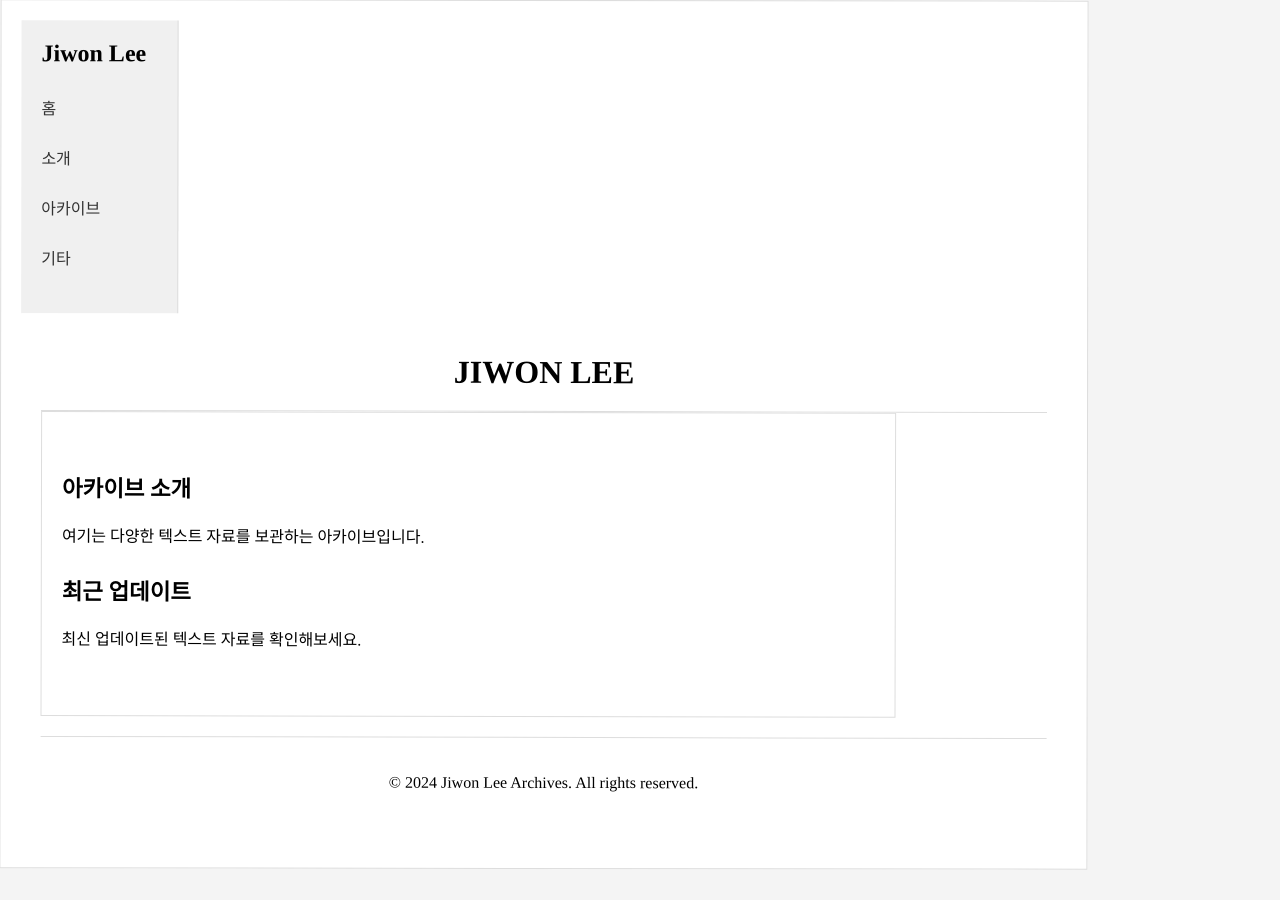
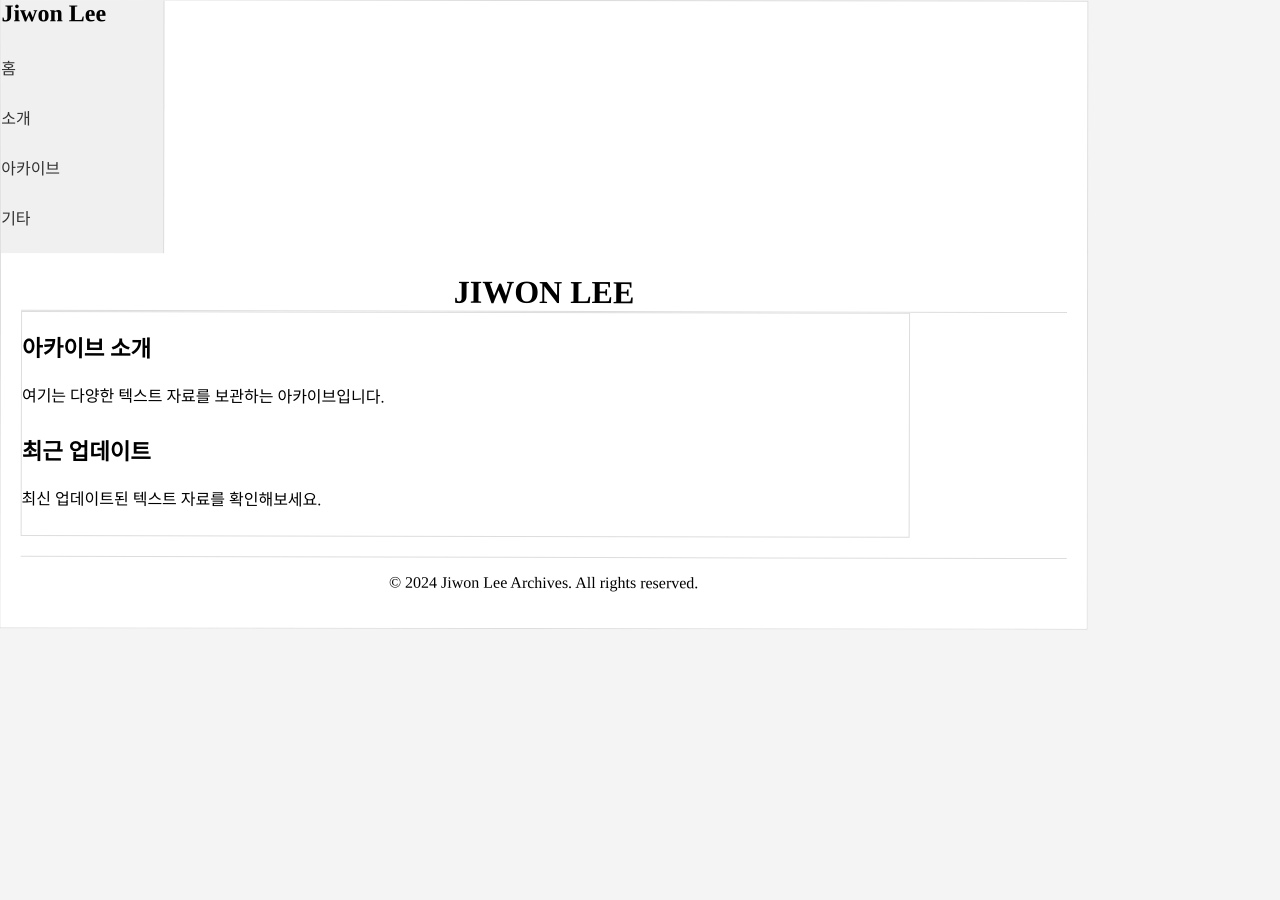
Before and after one commit to LfayeJ/archives, a Jekyll site: the page built from index.html, in a window 1280 px wide. Built offline with Jekyll 4.4.1, drawn with Linux system fonts in a browser that asks for light colours; some web fonts are replaced.

Commit message:
Update styles.css

```diff
--- a/assets/css/styles.css
+++ b/assets/css/styles.css
@@ -28,7 +28,7 @@ body {
   width: var(--container-width);
   height: 100%;
   margin: 0;
-  padding: 20px;
+  padding: 0;
   background-color: #fff;
   box-sizing: border-box; /* 패딩과 테두리를 포함한 전체 크기를 계산 */
   border: 1px solid var(--border-color); /* 컨테이너 구분선 */
@@ -37,7 +37,7 @@ body {
 .side-menu {
   width: 15%; /* 사이드메뉴의 너비 */
   background-color: #f0f0f0; /* 배경색 */
-  padding: 20px; /* 내부 여백 */
+  padding: 0; /* 내부 여백 */
   box-sizing: border-box;
   border-right: 1px solid var(--border-color); /* 사이드메뉴 구분선 */
 }
@@ -77,7 +77,7 @@ body {
 
 header, footer {
   text-align: center;
-  padding: 20px 0;
+  padding: 0;
 }
 
 header {
@@ -90,7 +90,7 @@ header h1 {
 }
 
 .content {
-  padding: 20px 0;
+  padding: 0;
 }
 
 .content h2 {
```
